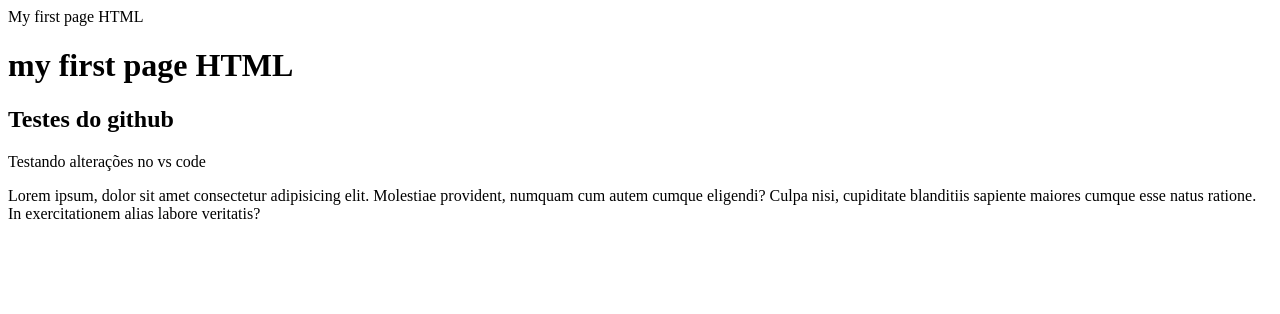
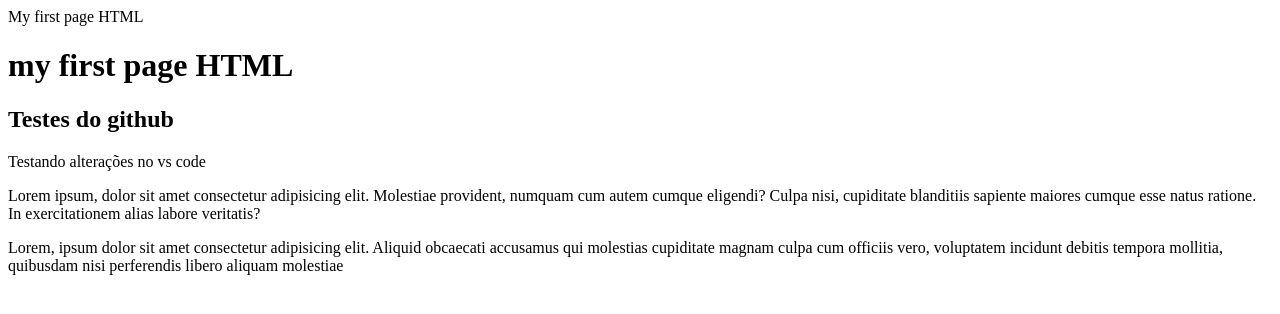
Before and after one commit to RyanKesley/html-lesson, a plain HTML site: page index.html in a window 1280 px wide. Drawn offline with Linux system fonts and the light colour scheme.

Commit message:
Adicionado um lorem

```diff
--- a/index.html
+++ b/index.html
@@ -14,6 +14,7 @@
 
     <p>Lorem ipsum, dolor sit amet consectetur adipisicing elit. Molestiae provident, numquam cum autem cumque eligendi? Culpa nisi, cupiditate blanditiis sapiente maiores cumque esse natus ratione. In exercitationem alias labore veritatis?</p>
 
+    <p>Lorem, ipsum dolor sit amet consectetur adipisicing elit. Aliquid obcaecati accusamus qui molestias cupiditate magnam culpa cum officiis vero, voluptatem incidunt debitis tempora mollitia, quibusdam nisi perferendis libero aliquam molestiae</p>
 
 </body>
 </html>
```
